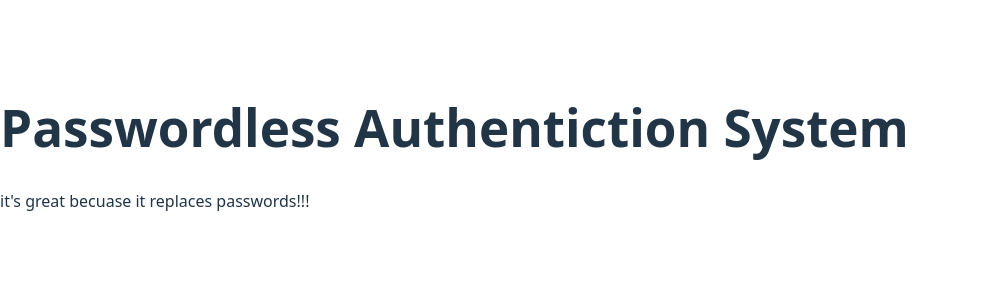
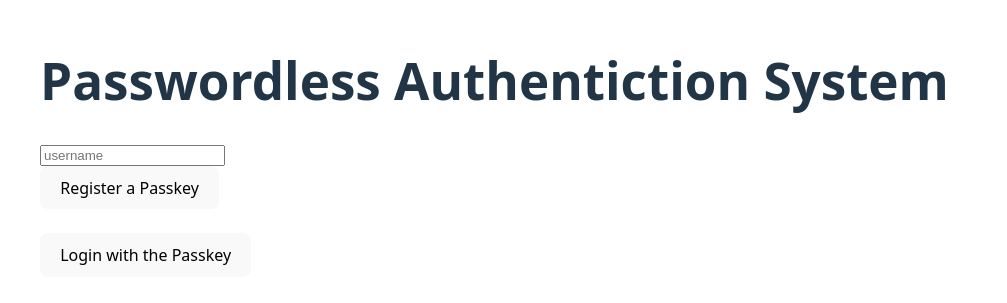
Before and after one commit to stephenp0320/passwordless-auth-system, a React app in the folder frontend/: page / in a window 1280 px wide. Shown: the part 253-556 px from the top of the page, without its empty margins (0-1007 px from the left). Built offline with nearby package versions, Linux system fonts and the light colour scheme; the HTML template or start-up script is replaced by a standard one.

Commit message:
frontend ui given basic functionality for registration and login

```diff
--- a/frontend/src/App.tsx
+++ b/frontend/src/App.tsx
@@ -41,16 +41,16 @@ function App() {
   });
   alert("User Login Successful!")
 }
-
+  // user interface basic
   return (
-    <>
+    <div style={{ padding: 40 }}>
       <h1>Passwordless Authentiction System</h1>
-      <div className="card">
-        <p>
-          it's great becuase it replaces passwords!!!
-        </p>
+      <input placeholder="username" value={username} onChange={(e) => setUsername(e.target.value)}/>
+      <br></br>
+      <button onClick={register}>Register a Passkey</button>
+      <br /><br />
+      <button onClick={login}>Login with the Passkey</button>
       </div>
-    </>
   )
 }
 
```
